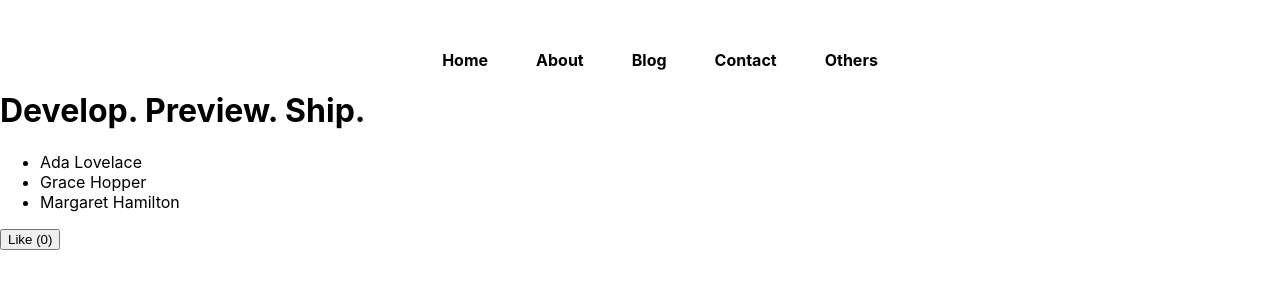
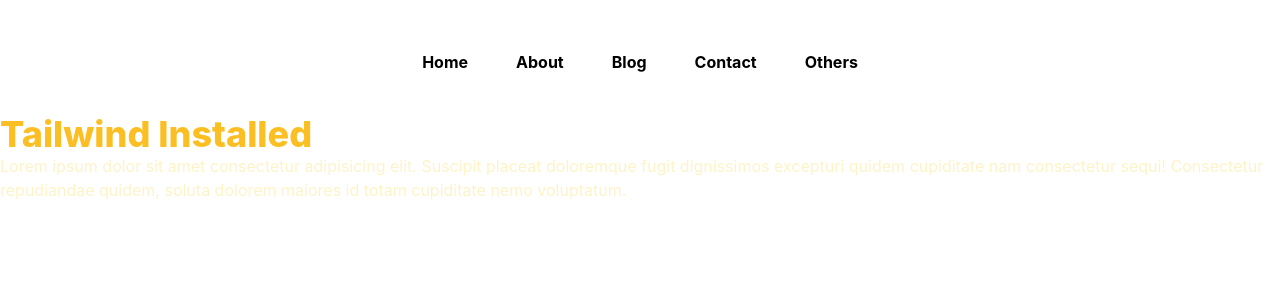
Before and after one commit to sayedsaddam/next-blog, a Next.js app: page /others in a window 1280 px wide. Shown: the top 300 px of the page. Built offline with nearby package versions, Linux system fonts and the light colour scheme.

Commit message:
updated multiple files, installed tailwindcss, started building a lottery app using NextJS.

```diff
--- a/package.json
+++ b/package.json
@@ -16,7 +16,10 @@
     "react-infinite-scroll-component": "^6.1.0"
   },
   "devDependencies": {
+    "autoprefixer": "^10.4.12",
     "eslint": "8.23.0",
-    "eslint-config-next": "12.2.5"
+    "eslint-config-next": "12.2.5",
+    "postcss": "^8.4.16",
+    "tailwindcss": "^3.1.8"
   }
 }
--- a/pages/contact.js
+++ b/pages/contact.js
@@ -27,7 +27,7 @@
   }
   return (
     <div className={styles.container}>
-      <h1>Contact Us</h1>
+      <h1 className='font-extrabold text-3xl mt-10'>Contact Us</h1>
       <form onSubmit={handleSubmit}>
         <div className={styles.mb3}>
           <label htmlFor="name" className={styles.formlabel}>Enter your name</label>
--- a/pages/others.js
+++ b/pages/others.js
@@ -1,23 +1,11 @@
-import { useState } from "react";
+import { NextPage } from "next"
+import Head from "next/head"
 
-function Header({title}){
-   return <h1>{title ? title : 'Default Title'}</h1>;
-}
 export default function Others() {
-   function handleClick(){
-      setLikes(likes + 1)
-   }
-   const names = ['Ada Lovelace', 'Grace Hopper', 'Margaret Hamilton'];
-   const [likes, setLikes] = useState(0);
    return (
-      <>
-         <Header title="Develop. Preview. Ship. " />
-         <ul>
-            {names.map((name) => (
-               <li key={name}>{name}</li>
-            ))}
-         </ul>
-         <button onClick={handleClick}>Like ({likes})</button>
-      </>
+      <div className="my-10 container mx-auto">
+         <h1 className="font-extrabold text-amber-400 text-4xl">Tailwind Installed</h1>
+         <p className="text-amber-100">Lorem ipsum dolor sit amet consectetur adipisicing elit. Suscipit placeat doloremque fugit dignissimos excepturi quidem cupiditate nam consectetur sequi! Consectetur repudiandae quidem, soluta dolorem maiores id totam cupiditate nemo voluptatum.</p>
+      </div>
    )
 }
--- /dev/null
+++ b/postcss.config.js
@@ -0,0 +1,6 @@
+module.exports = {
+  plugins: {
+    tailwindcss: {},
+    autoprefixer: {},
+  },
+}
--- a/styles/globals.css
+++ b/styles/globals.css
@@ -1,3 +1,7 @@
+@tailwind base;
+@tailwind components;
+@tailwind utilities;
+
 html,
 body {
   padding: 0;
--- /dev/null
+++ b/tailwind.config.js
@@ -0,0 +1,11 @@
+/** @type {import('tailwindcss').Config} */
+module.exports = {
+  content: [
+    "./pages/**/*.{js,ts,jsx,tsx}",
+    "./components/**/*.{js,ts,jsx,tsx}",
+  ],
+  theme: {
+    extend: {},
+  },
+  plugins: [],
+}
```
Also changed, not shown: 1 other file (tests, documents, lock files or other folders).
